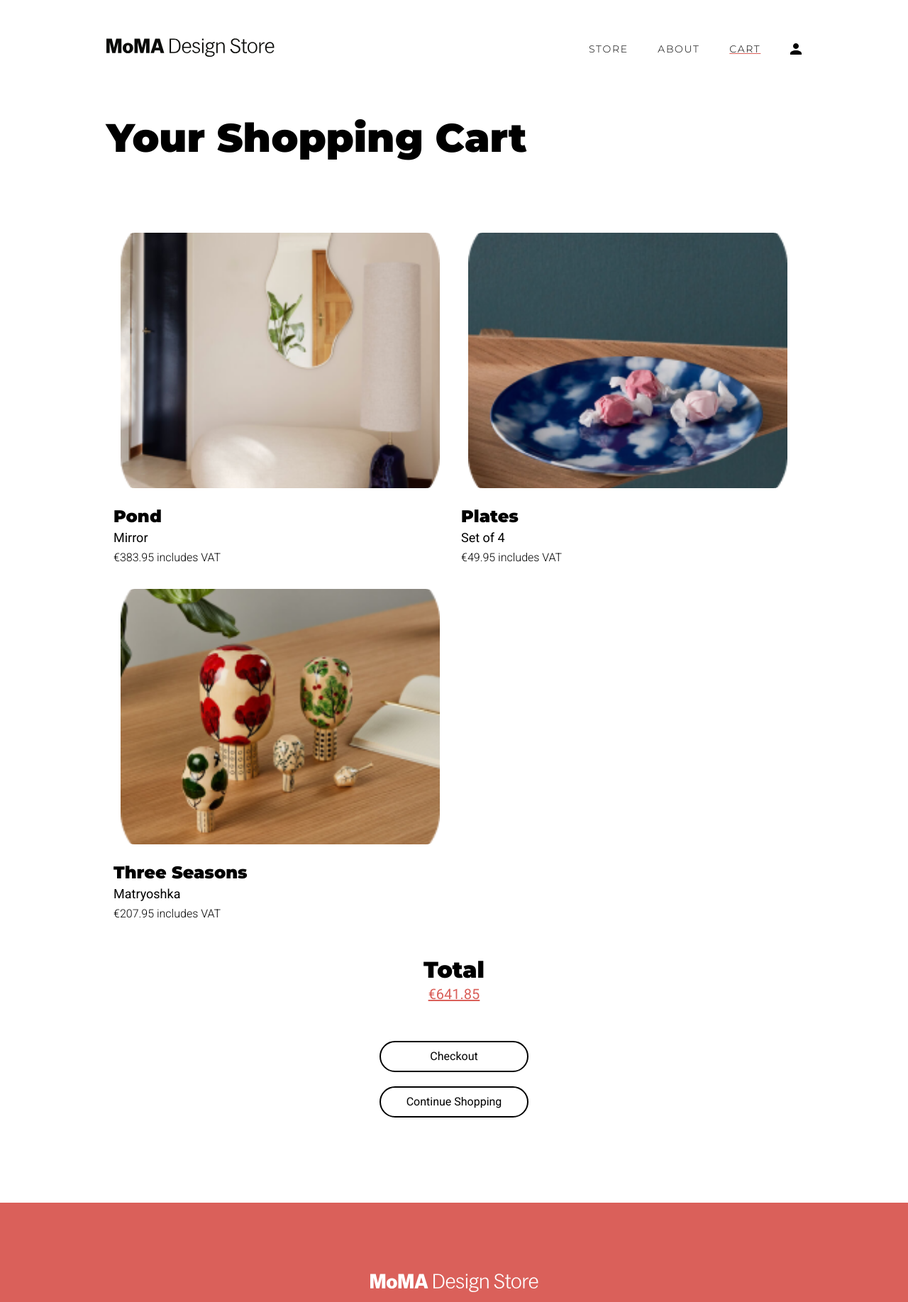
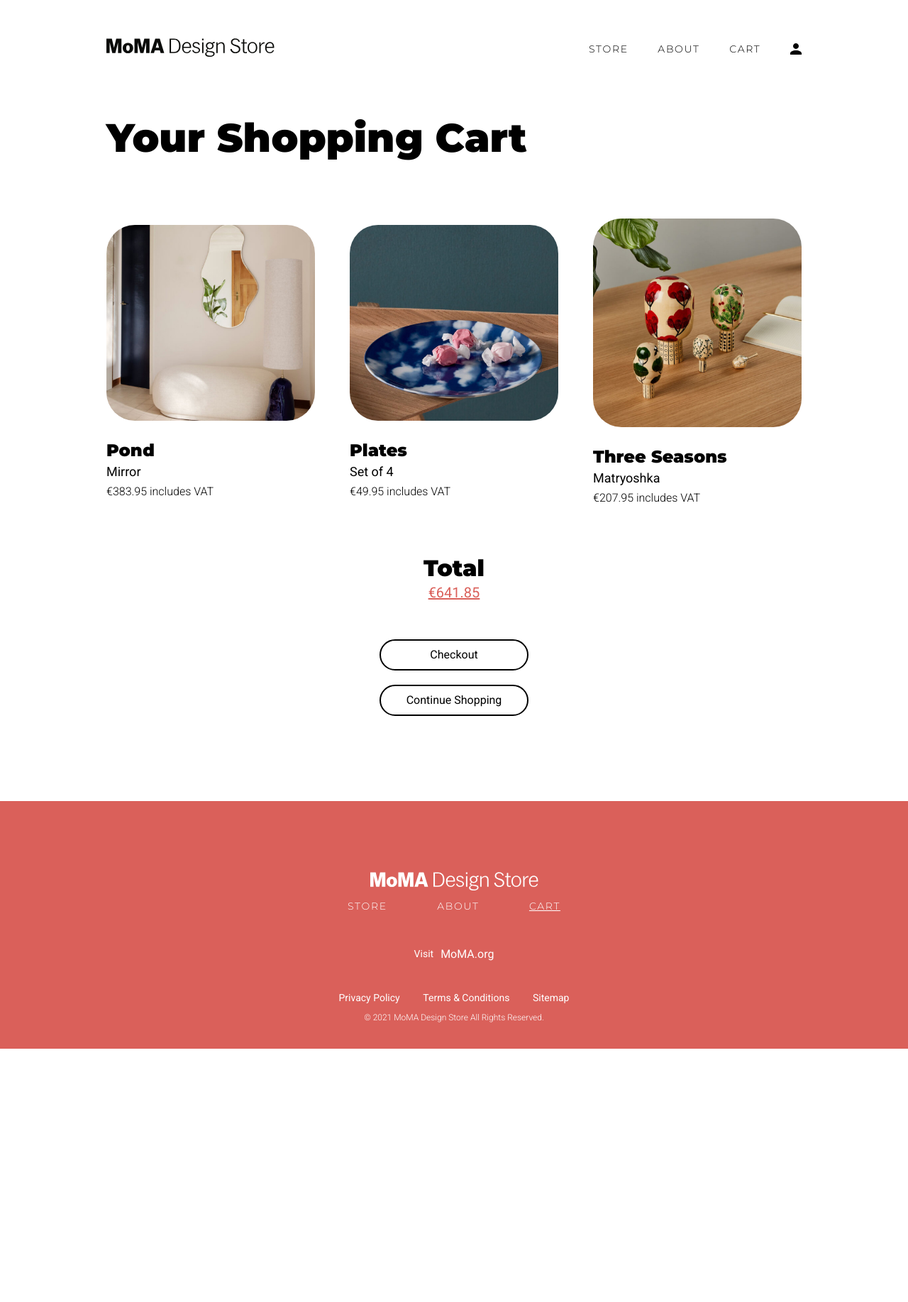
Before and after one commit to andreacutillas/Momma, a PHP site: page /cart.php in a window 1280 px wide. Shown: the top 1835 px of the page at 71% size. After the commit the page ends 1478 px from the top, so only its background shows below. Run offline with PHP 8.4, Linux system fonts and the light colour scheme.

Commit message:
galeriaa funcional

```diff
--- a/about.php
+++ b/about.php
@@ -118,7 +118,7 @@
 
         <main>
             <!-- Sección 1 -->
-            <section id="section_btn" class="section_header">
+            <section id="section_about" class="section_header">
                 <h1>MoMA Design Store</h1>
                 <div class="gallery_btn">
                     <div>
--- a/cart.php
+++ b/cart.php
@@ -25,7 +25,7 @@
                     <ul>
                         <li><a class="btn-store" href="store.php">STORE</a></li>
                         <li><a class="btn-about" href="about.php">ABOUT</a></li>
-                        <li><a id="underline" class="btn-cart" href="cart.php">CART</a></li>
+                        <li><a class="btn-cart" href="cart.php">CART</a></li>
                         <li>
                              <?php
                                 session_start();
@@ -113,7 +113,7 @@
         <main>
             <section id="section_btn" class="section_header">
                 <h1>Your Shopping Cart</h1>
-                <div class="gallery_btn">
+                <div class="gallery_btn" id="gallery_shop">
                     <div class="gallery">
                         <figure>
                             <a href="article.php"><img src="img/img12.jpg" alt="Pond"></a>
--- a/css/styles.css
+++ b/css/styles.css
@@ -289,7 +289,7 @@ span{
 }
 
 .caja_blur {
-    width: 80vw;
+    width: 980px;
     margin: auto;
 }
 
@@ -385,29 +385,30 @@ section {
 
 .gallery {
     display: flex;
-    flex-wrap: nowrap;
     width: 100%;
+    flex-wrap: wrap;
+    align-items: center;
     justify-content: space-between;
+    display: flex;
 }
 
 
 .gallery figure {
-    display: flex;
-    flex-direction: column;
+    width: 100%;
     padding: 10px 0;
-    width: 100%;
+    padding-bottom: 65px;
 }
 
 
 .gallery figure img {
     border-radius: 40px;
     width: 100%;
-    /* height: 100%; */
     object-fit: cover;
 
 }
 
 .gallery img:hover {
+    width: 100%;
     -moz-box-shadow: 0 0 10px #ccc;
     -webkit-box-shadow: 0 0 10px #ccc;
     box-shadow: 0 0 10px #ccc;
@@ -417,9 +418,6 @@ section {
 .gallery figure img:hover{
     transform: scale(1.3);
 }
-
-
-
 
 figcaption {
     width: 100%;
@@ -463,13 +461,11 @@ h5 {
 
 .gallery_btn {
     display: flex;
+    flex-wrap: wrap;
     flex-direction: column;
     align-items: center;
 }
 
-.gallery_btn .gallery {
-    flex-wrap: nowrap;
-}
 
 #section_btn .gallery {
     padding-bottom: 45px;
@@ -667,6 +663,19 @@ footer {
    flex-direction: column;
 }
 
+/* Maquetación SHOP.html */
+
+#gallery_shop .gallery figure {
+    width: 30%;
+}
+
+/* Maquetación ABOUT.html */
+
+#section_about figure,
+#gallery_shop .gallery  {
+    padding-bottom: 0;
+}
+
 
 /* Maquetación de la MEDIA QUERY */
 
@@ -687,7 +696,7 @@ footer {
     .blur {
         width: 85%;
     }
-}
+
 
     #section_img_center img {
         width: 100%;
--- a/store.php
+++ b/store.php
@@ -48,7 +48,7 @@
                 <a class="logo" href="index.php"><img class="logo" src="img/Logo.svg" alt="logo"></a>
                 <nav class="list_menu">
                     <ul>
-                        <li><a id="underline" class="btn-store" href="store.php">STORE</a></li>
+                        <li><a  class="btn-store" href="store.php">STORE</a></li>
                         <li><a class="btn-about" href="about.php">ABOUT</a></li>
                         <li><a class="btn-cart" href="cart.php">CART</a></li>
                         <li>
@@ -138,7 +138,7 @@
         <main>
             <section id="section_btn" class="section_header">
                 <h1>Store</h1>
-                <div class="gallery_btn">
+                <div class="gallery_btn" id="gallery_shop">
                     <div class="gallery">
                     <figure>
                         <a href="article.php"><img src="img/img21.jpg" alt="Eames® Plywood"></a>
```
Also changed, not shown: img/img11.jpg, img/img12.jpg, img/img13.jpg.
